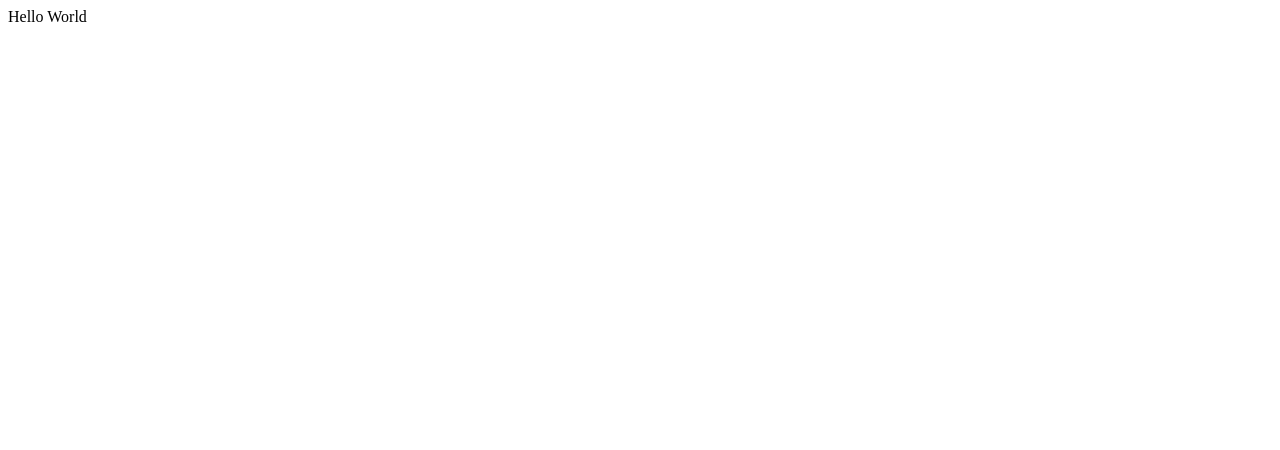
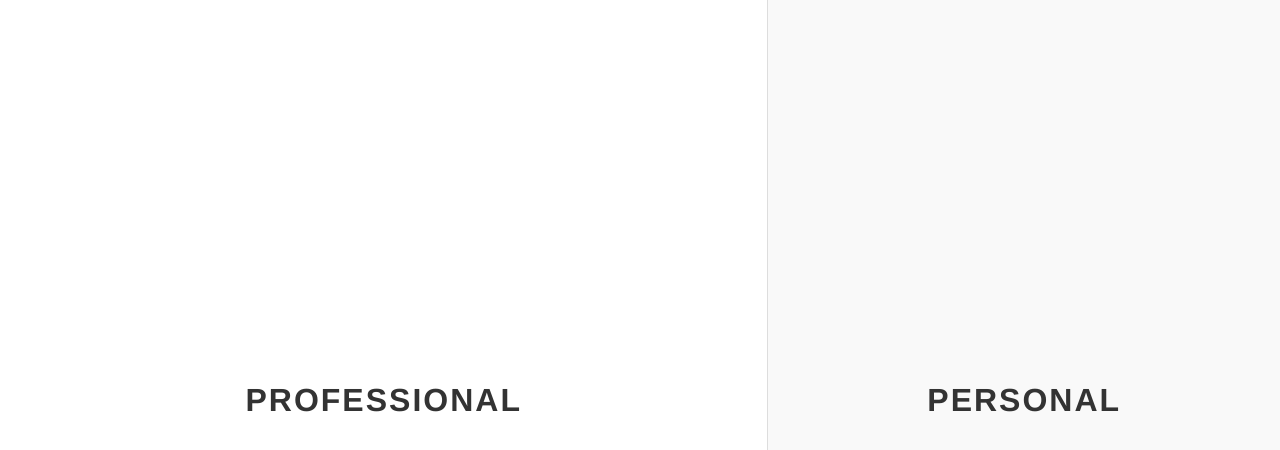
Before and after one commit to CodeTal/codetal.github.io, a plain HTML site: page index.html in a window 1280 px wide. Shown: the top 450 px of the page. Drawn offline with Linux system fonts and the light colour scheme.

Commit message:
Add portal page with professional/personal split layout
Co-authored-by: Cursor <cursoragent@cursor.com>

```diff
--- a/index.html
+++ b/index.html
@@ -1 +1,75 @@
-Hello World
+<!DOCTYPE html>
+<html lang="en">
+<head>
+    <meta charset="UTF-8">
+    <meta name="viewport" content="width=device-width, initial-scale=1.0">
+    <title>HZ - Portal</title>
+    <style>
+        /* Global Reset */
+        body {
+            margin: 0;
+            height: 100vh; /* Full viewport height */
+            display: flex; /* Flexbox for split layout */
+            font-family: 'Helvetica Neue', Arial, sans-serif;
+            background-color: #f4f4f4;
+        }
+
+        /* Common styles for both sides */
+        .split {
+            flex: 1; /* Each side takes 50% width initially */
+            display: flex;
+            align-items: center;
+            justify-content: center;
+            transition: all 0.5s ease; /* Smooth animation on hover */
+            text-decoration: none; /* Remove underline from links */
+            color: #333;
+            position: relative;
+        }
+
+        /* Hover Effect: The hovered side expands */
+        .split:hover {
+            flex: 1.5;
+            font-weight: bold;
+            cursor: pointer;
+        }
+
+        /* Left Side: Academic */
+        .academic {
+            background-color: #ffffff;
+            border-right: 1px solid #ddd;
+        }
+
+        /* Right Side: Personal */
+        .personal {
+            background-color: #f9f9f9;
+        }
+
+        /* Text Styling */
+        h1 {
+            font-size: 2rem;
+            letter-spacing: 2px;
+            text-transform: uppercase;
+        }
+
+        /* Mobile Layout: Stack vertically instead of side-by-side */
+        @media (max-width: 768px) {
+            body {
+                flex-direction: column;
+            }
+            .split {
+                border-right: none;
+                border-bottom: 1px solid #ddd;
+            }
+        }
+    </style>
+</head>
+<body>
+    <a href="https://professional.z-hg.com" class="split academic">
+        <h1>Professional</h1>
+    </a>
+
+    <a href="https://personal.z-hg.com" class="split personal">
+        <h1>Personal</h1>
+    </a>
+</body>
+</html>
```
